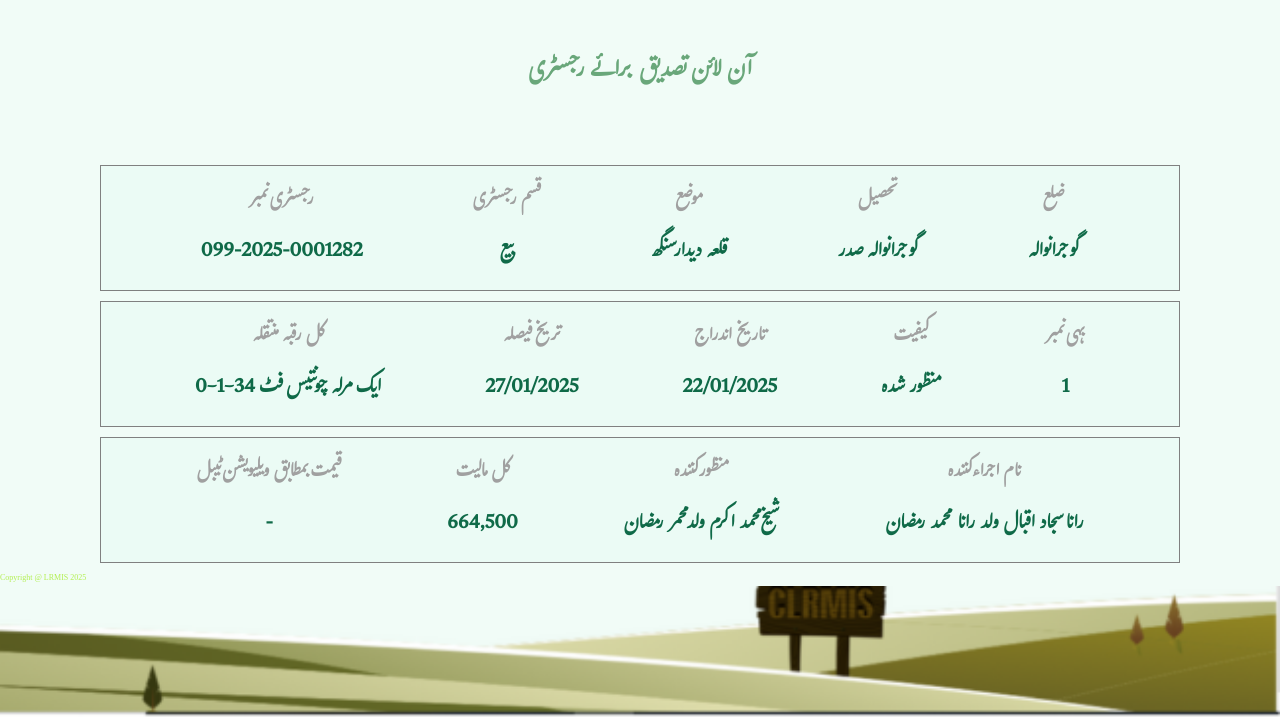
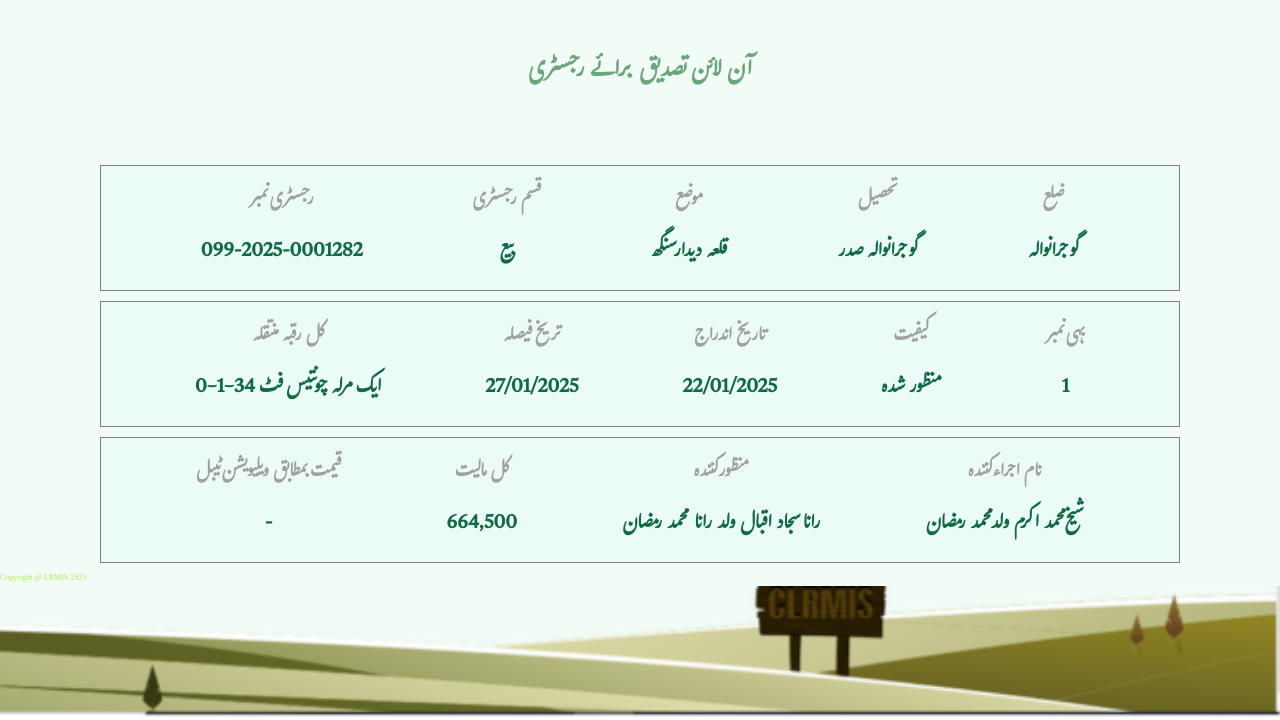
Before and after one commit to punjabzameen/Punajb49, a plain HTML site: page index.html in a window 1280 px wide. Shown: the part 80-800 px from the top of the page. Drawn offline with Linux system fonts and the light colour scheme.

Commit message:
Update index.html

```diff
--- a/index.html
+++ b/index.html
@@ -105,13 +105,13 @@
             <div class="item text3">
                 <h3>منظور کنندہ
                 </h3>
-                <p>شیخ محمد اکرم ولد محمر رمضان
+                <p>رانا سجاد اقبال ولد رانا محمد رمضان
                 </p>
             </div>
             <div class="item text4">
                 <h3>نام اجراء کنندہ
                 </h3>
-                <p>رانا سجاد اقبال ولد رانا محمد رمضان
+                <p>شیخ محمد اکرم ولد محمد رمضان
                 </p>
             </div>
 
```
